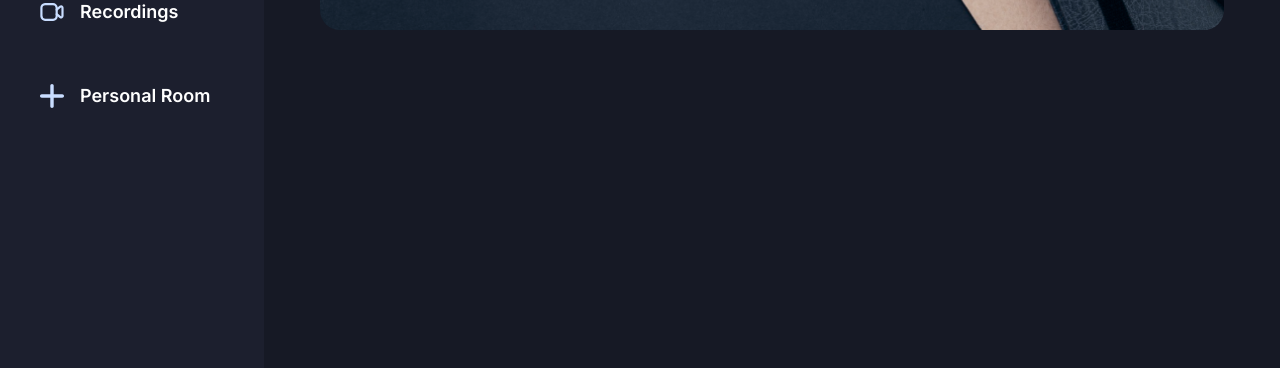
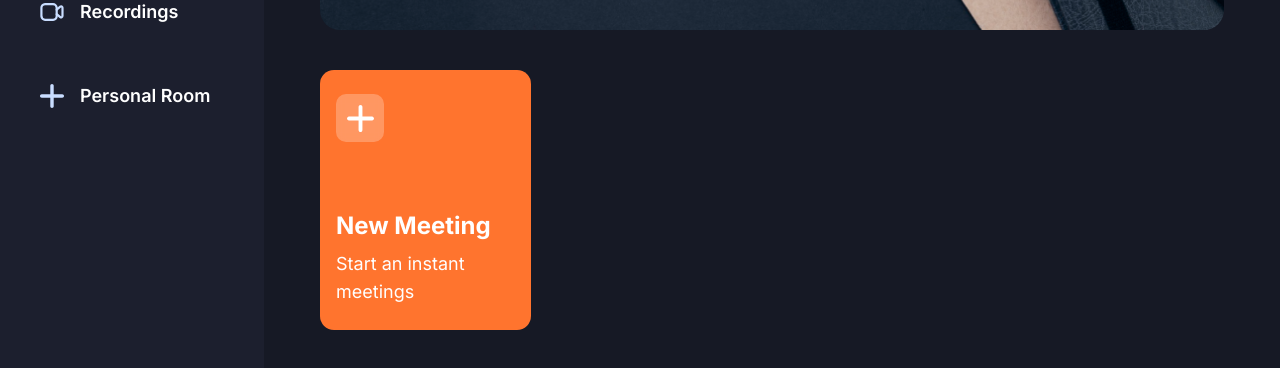
Before and after one commit to rafiaMaham/video-calling-app, a Next.js app: page / in a window 1280 px wide. Shown: the part 382-750 px from the top of the page. Built offline with nearby package versions, Linux system fonts and the light colour scheme; no server answers.

Commit message:
MeetingType card at home page

```diff
--- a/app/(root)/(home)/page.tsx
+++ b/app/(root)/(home)/page.tsx
@@ -1,4 +1,4 @@
-import React from "react";
+import MeetingTypeList from "@/components/MeetingTypeList";
 
 const Home = () => {
   const now = new Date();
@@ -20,6 +20,8 @@
           </div>
         </div>
       </div>
+
+      <MeetingTypeList/>
     </section>
   );
 };
--- /dev/null
+++ b/components/MeetingTypeList.tsx
@@ -0,0 +1,30 @@
+"use client";
+import Image from "next/image";
+
+const MeetingTypeList = () => {
+  return (
+    <section>
+      <div className="grid grid-cols-1 gap-5 md:grid-cols-2 xl:grid-cols-4">
+        <div
+          className="bg-orange-1 px-4 py-6 flex flex-col justify-between w-full xl:max-w-[270px] min-h-[260px] rounded-[14px] cursor-pointer"
+          onClick={() => {}}
+        >
+          <div className="flex-center glassmorphism size-12 rounded-[10px]">
+            <Image
+              src="/icons/add-meeting.svg"
+              width={27}
+              height={27}
+              alt="add-meeting"
+            />
+          </div>
+          <div className="flex flex-col gap-2">
+            <h1 className="text-2xl font-bold">New Meeting</h1>
+            <p className="text-lg font-normal">Start an instant meetings</p>
+          </div>
+        </div>
+      </div>
+    </section>
+  );
+};
+
+export default MeetingTypeList;
--- a/tailwind.config.ts
+++ b/tailwind.config.ts
@@ -27,7 +27,18 @@
           1: "#0E78F9",
         },
         sky: {
-          1: "#c9ddff"
+          1: "#c9ddff",
+          2: "#ecf0ff",
+          3: "#f5fcff"
+        },
+        orange:{
+          1: "#ff742e"
+        },
+        purple: {
+          1: "#830ef9"
+        },
+        yellow:{
+          1: "#f9a90e"
         }
       },
 
```
